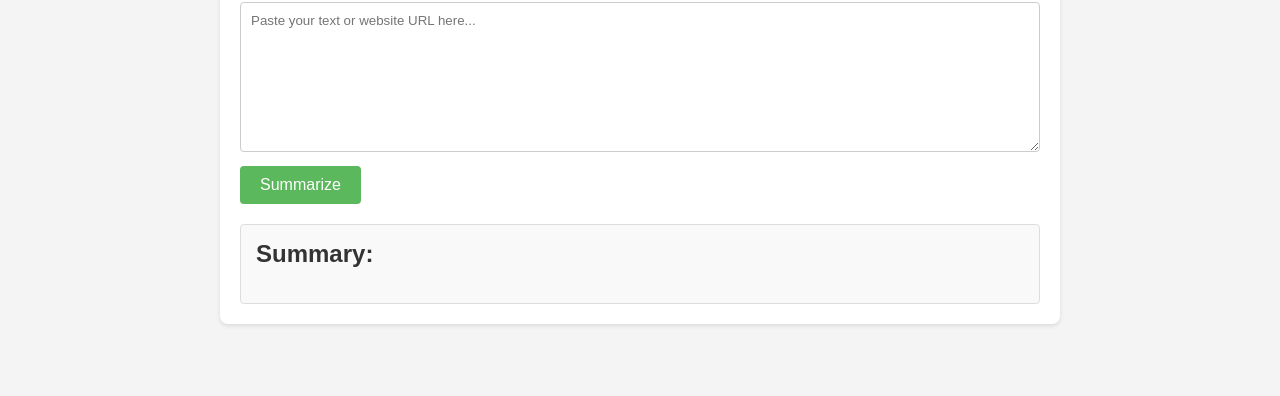
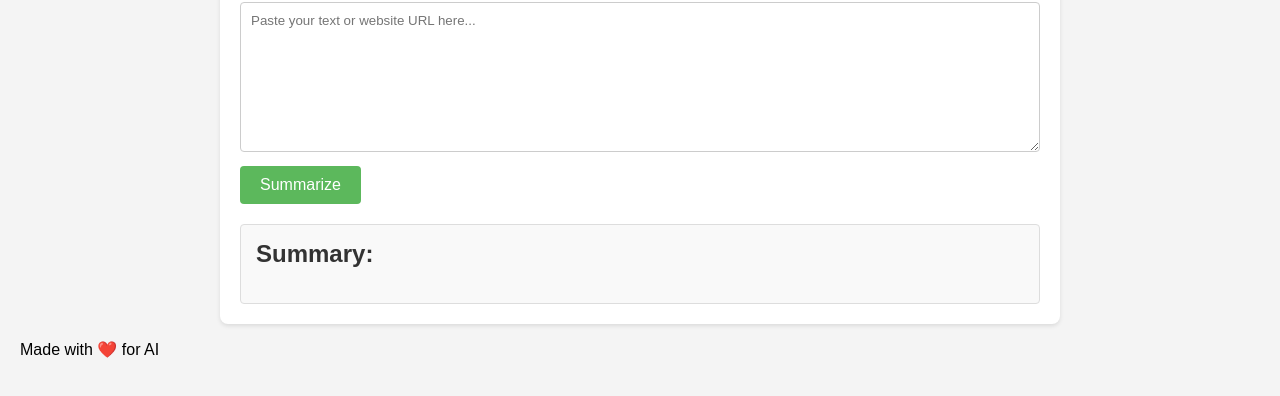
Before and after one commit to Wolverinecryptowolfs/TextSummarizerAI, a plain HTML site: page public/index.html in a window 1280 px wide. Shown: the part 118-514 px from the top of the page. Drawn offline with Linux system fonts and the light colour scheme.

Commit message:
Update index.html

```diff
--- a/public/index.html
+++ b/public/index.html
@@ -17,6 +17,11 @@
             <!-- Zusammenfassungs-Absatz wird hier per JavaScript eingefügt -->
         </div>
     </div>
+
+<footer>  <!- **NEUER FOOTER-BEREICH** -->
+        <p class="footer-text">Made with ❤️ for AI</p> <!- Text deiner Wahl -->
+    </footer>
+
     <script src="script.js"></script>
 </body>
 </html>
```
